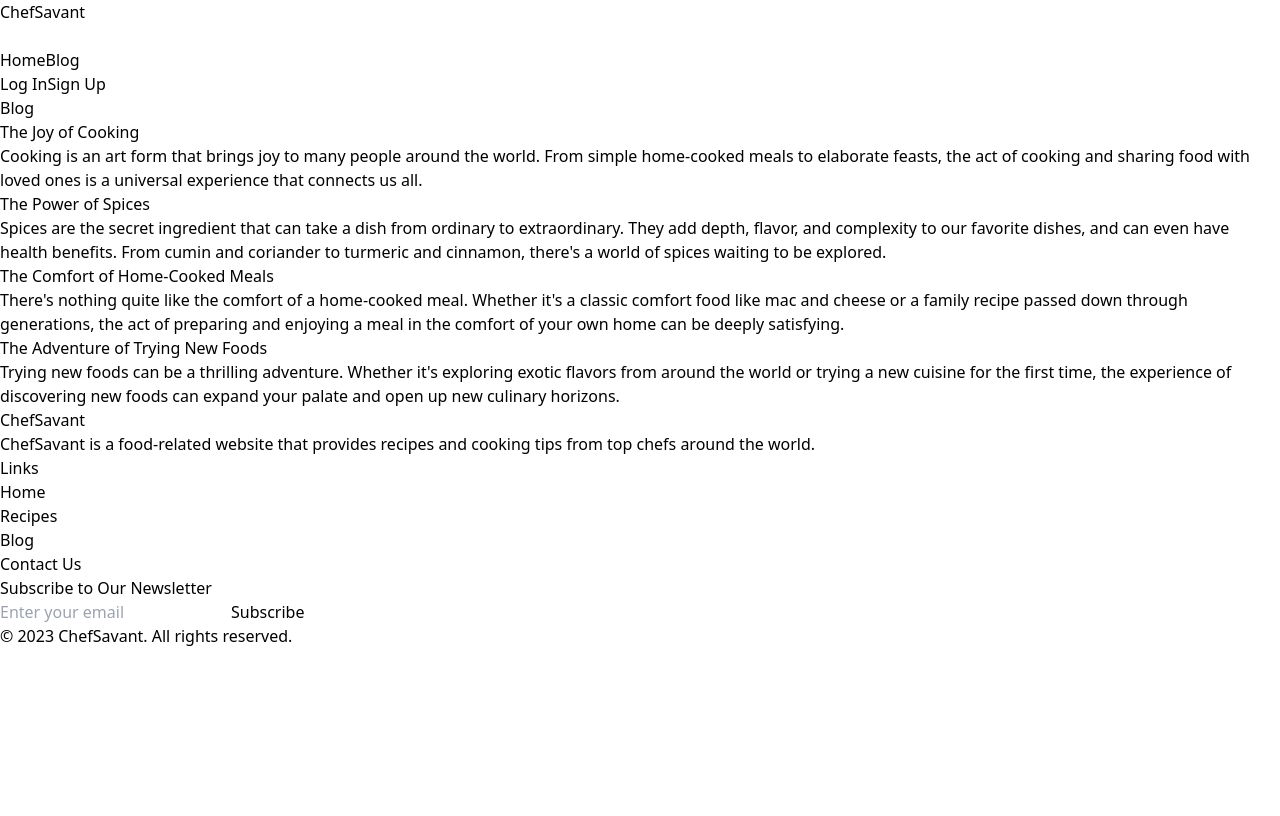
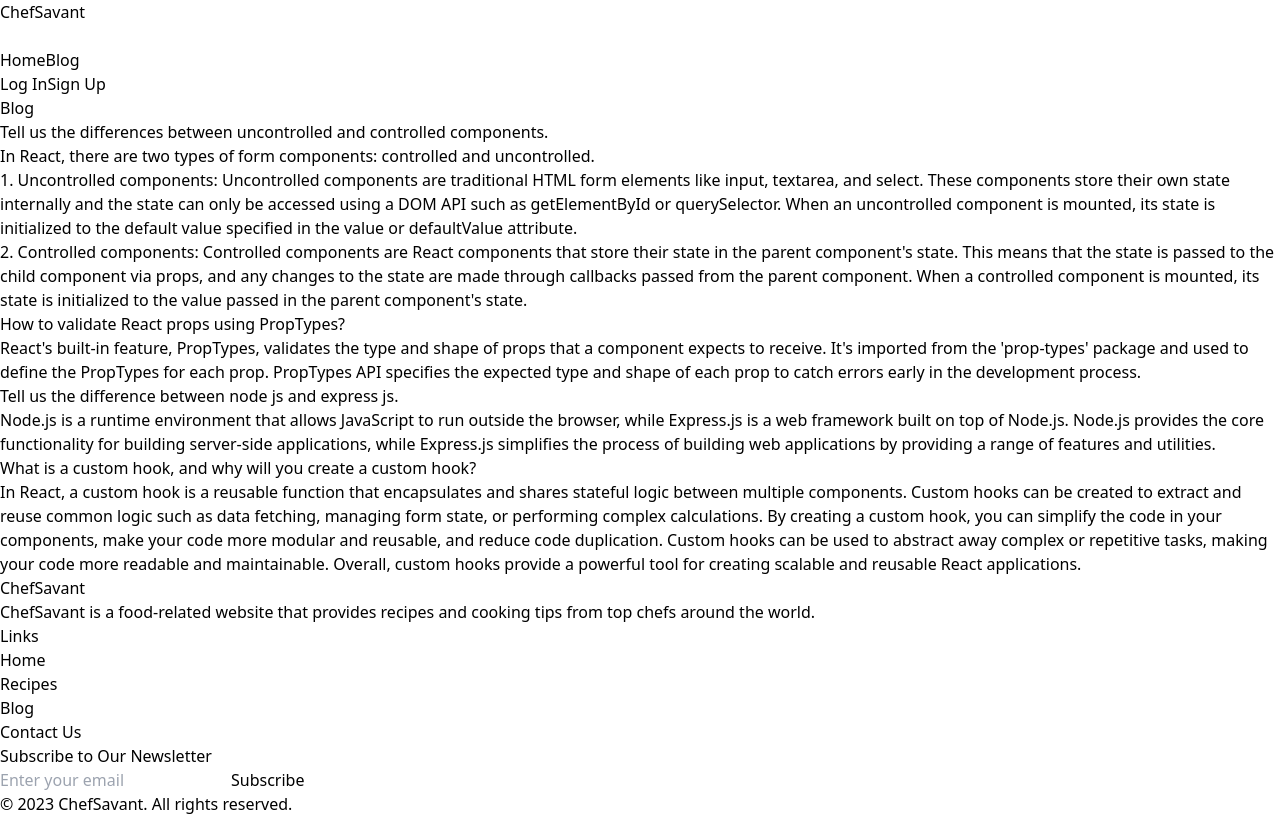
Before and after one commit to Shuyibe48/ChefSavant, a React (Vite) app: page /blog in a window 1280 px wide. Built offline with nearby package versions, Linux system fonts and the light colour scheme; no server answers.

Commit message:
blog page updated

```diff
--- a/src/pages/Blog.jsx
+++ b/src/pages/Blog.jsx
@@ -5,20 +5,27 @@
         <div className="bg-white rounded-lg shadow-lg p-6 md:p-8 lg:p-10">
             <h2 className="text-4xl font-bold mb-8 text-center">Blog</h2>
             <div className="mb-6 md:mb-8 lg:mb-10">
-                <h2 className="text-xl md:text-2xl lg:text-3xl font-bold mb-2 md:mb-4 lg:mb-6">The Joy of Cooking</h2>
-                <p className="text-base md:text-lg lg:text-xl text-gray-500">Cooking is an art form that brings joy to many people around the world. From simple home-cooked meals to elaborate feasts, the act of cooking and sharing food with loved ones is a universal experience that connects us all.</p>
+                <h2 className="text-xl md:text-2xl lg:text-3xl font-bold mb-2 md:mb-4 lg:mb-6">Tell us the differences between uncontrolled and controlled components.</h2>
+                <p className="text-base md:text-lg lg:text-xl text-gray-500">In React, there are two types of form components: controlled and uncontrolled.
+                    <br />
+                    <span className='font-bold'>1. Uncontrolled components: </span>
+                    Uncontrolled components are traditional HTML form elements like input, textarea, and select. These components store their own state internally and the state can only be accessed using a DOM API such as getElementById or querySelector. When an uncontrolled component is mounted, its state is initialized to the default value specified in the value or defaultValue attribute.
+                    <br />
+                    <span className='font-bold'>2. Controlled components: </span>
+                    Controlled components are React components that store their state in the parent component's state. This means that the state is passed to the child component via props, and any changes to the state are made through callbacks passed from the parent component. When a controlled component is mounted, its state is initialized to the value passed in the parent component's state.
+                </p>
             </div>
             <div className="mb-6 md:mb-8 lg:mb-10">
-                <h2 className="text-xl md:text-2xl lg:text-3xl font-bold mb-2 md:mb-4 lg:mb-6">The Power of Spices</h2>
-                <p className="text-base md:text-lg lg:text-xl text-gray-500">Spices are the secret ingredient that can take a dish from ordinary to extraordinary. They add depth, flavor, and complexity to our favorite dishes, and can even have health benefits. From cumin and coriander to turmeric and cinnamon, there's a world of spices waiting to be explored.</p>
+                <h2 className="text-xl md:text-2xl lg:text-3xl font-bold mb-2 md:mb-4 lg:mb-6">How to validate React props using PropTypes?</h2>
+                <p className="text-base md:text-lg lg:text-xl text-gray-500">React's built-in feature, PropTypes, validates the type and shape of props that a component expects to receive. It's imported from the 'prop-types' package and used to define the PropTypes for each prop. PropTypes API specifies the expected type and shape of each prop to catch errors early in the development process.</p>
             </div>
             <div className="mb-6 md:mb-8 lg:mb-10">
-                <h2 className="text-xl md:text-2xl lg:text-3xl font-bold mb-2 md:mb-4 lg:mb-6">The Comfort of Home-Cooked Meals</h2>
-                <p className="text-base md:text-lg lg:text-xl text-gray-500">There's nothing quite like the comfort of a home-cooked meal. Whether it's a classic comfort food like mac and cheese or a family recipe passed down through generations, the act of preparing and enjoying a meal in the comfort of your own home can be deeply satisfying.</p>
+                <h2 className="text-xl md:text-2xl lg:text-3xl font-bold mb-2 md:mb-4 lg:mb-6">Tell us the difference between node js and express js.</h2>
+                <p className="text-base md:text-lg lg:text-xl text-gray-500">Node.js is a runtime environment that allows JavaScript to run outside the browser, while Express.js is a web framework built on top of Node.js. Node.js provides the core functionality for building server-side applications, while Express.js simplifies the process of building web applications by providing a range of features and utilities.</p>
             </div>
             <div>
-                <h2 className="text-xl md:text-2xl lg:text-3xl font-bold mb-2 md:mb-4 lg:mb-6">The Adventure of Trying New Foods</h2>
-                <p className="text-base md:text-lg lg:text-xl text-gray-500">Trying new foods can be a thrilling adventure. Whether it's exploring exotic flavors from around the world or trying a new cuisine for the first time, the experience of discovering new foods can expand your palate and open up new culinary horizons.</p>
+                <h2 className="text-xl md:text-2xl lg:text-3xl font-bold mb-2 md:mb-4 lg:mb-6">What is a custom hook, and why will you create a custom hook?</h2>
+                <p className="text-base md:text-lg lg:text-xl text-gray-500">In React, a custom hook is a reusable function that encapsulates and shares stateful logic between multiple components. Custom hooks can be created to extract and reuse common logic such as data fetching, managing form state, or performing complex calculations. By creating a custom hook, you can simplify the code in your components, make your code more modular and reusable, and reduce code duplication. Custom hooks can be used to abstract away complex or repetitive tasks, making your code more readable and maintainable. Overall, custom hooks provide a powerful tool for creating scalable and reusable React applications.</p>
             </div>
         </div>
     );
```
